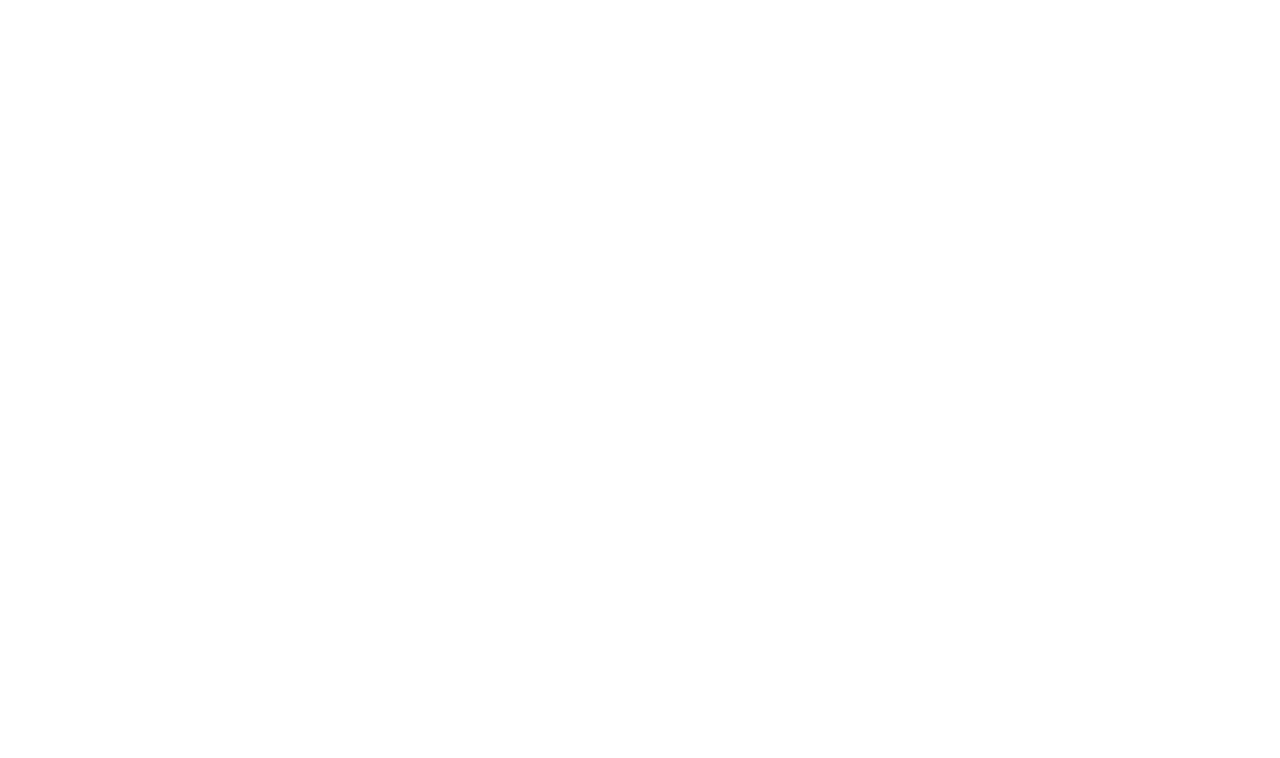
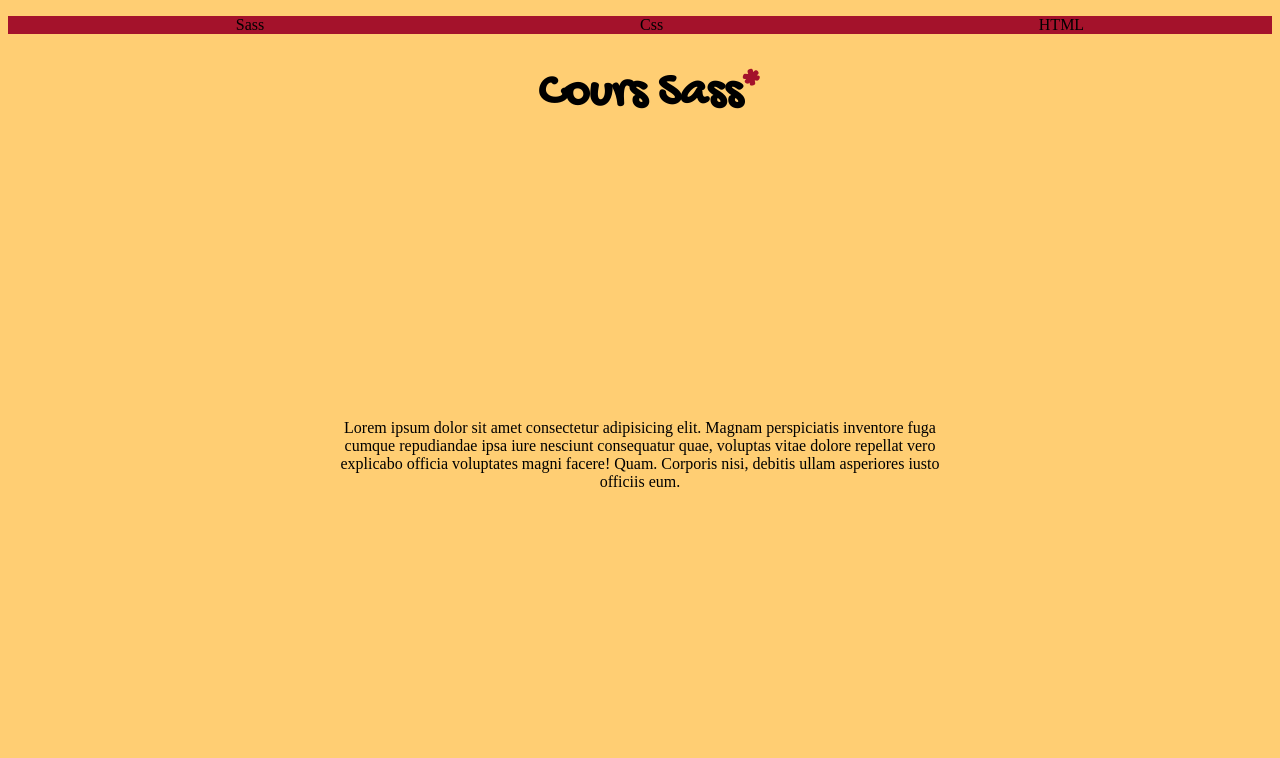
Before and after one commit to Faboulous53/sass-project, a plain HTML site: page index.html in a window 1280 px wide. Drawn offline with Linux system fonts and the light colour scheme.

Commit message:
organisation SASS

```diff
--- /dev/null
+++ b/assets/style/_settings.scss
@@ -0,0 +1,24 @@
+//Settings regroupe touys les réglages généraux.
+
+@font-face {
+    font-family: 'font1';
+    src: url(../fonts/GochiHand-Regular.ttf);
+}
+
+$font1: 'font1', sans-serif;
+$color1: rgb(164, 18, 43);
+$color2: rgba(255, 166, 0, 0.548);
+$color3: black;
+
+//MIXINS
+
+@mixin center {
+    display: flex;
+    justify-content: center;
+    align-items: center;
+}
+
+body {
+    background: $color2;
+
+}
--- a/assets/style/index.scss
+++ b/assets/style/index.scss
@@ -1,7 +1,6 @@
-body{
-    background: red;
-
-            &:hover {
-                background: blue;
-            }
-}
+// index.scss est de rassembler tous les fichiers SASS.
+@import "./settings";
+@import "./layout/navbar";
+@import  "./layout/header";
+@import "./layout/section1";
+@import "./layout/_footer.scss";
--- /dev/null
+++ b/assets/style/layout/_header.scss
@@ -0,0 +1,16 @@
+h1 {
+    font-family: $font1;
+    font-size: 3rem;
+    text-align: center;
+
+    &:after {
+        content: '*';
+        position: absolute;
+        transform: translateY(-6px);
+        color: $color1;
+    }
+
+    &:hover:after {
+        font-size: 2em;
+    }
+}
--- /dev/null
+++ b/assets/style/layout/_navbar.scss
@@ -0,0 +1,13 @@
+nav {
+    background: $color1;
+
+    ul {
+        display: flex;
+        justify-content: space-around;
+        align-items: center;
+
+        li {
+            list-style-type: none;
+        }
+    }
+}
--- /dev/null
+++ b/assets/style/layout/_section1.scss
@@ -0,0 +1,9 @@
+section{
+    height: 600px;
+    @include center;
+
+    p{
+        text-align: center;
+        width: 50%;
+    }
+}
--- a/index.html
+++ b/index.html
@@ -5,8 +5,21 @@
     <meta http-equiv="X-UA-Compatible" content="IE=edge">
     <meta name="viewport" content="width=device-width, initial-scale=1.0">
     <title>Document</title>
+    <link rel="stylesheet" href="./assets/style/index.css">
 </head>
 <body>
+    <nav>
+        <ul>
+            <li>Sass</li>
+            <li>Css</li>
+            <li>HTML</li>
+        </ul>
+    </nav>
+    <h1>Cours Sass</h1>
 
+    <section>
+        <p>Lorem ipsum dolor sit amet consectetur adipisicing elit. Magnam perspiciatis inventore fuga cumque repudiandae ipsa iure nesciunt consequatur quae, voluptas vitae dolore repellat vero explicabo officia voluptates magni facere! Quam.
+        Corporis nisi, debitis ullam asperiores iusto officiis eum.</p>
+    </section>
 </body>
 </html>
```
Also changed, not shown: assets/fonts/GochiHand-Regular.ttf (added), assets/style/index.css, assets/style/layout/_footer.scss (added), 1 other file.
